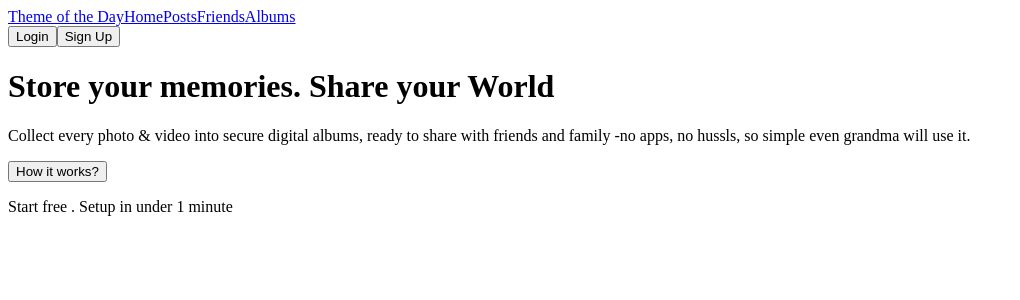
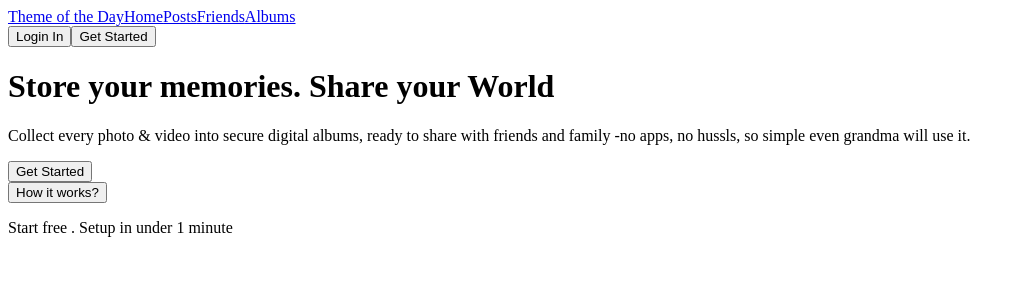
Before and after one commit to u23734176-del/IMY220-Photo-SharingWebsite-, a React (Vite) app in the folder SnapShare/Frontend/: page / in a window 1280 px wide. Shown: the top 300 px of the page, without its empty margins (0-1020 px from the left). Built offline with nearby package versions, Linux system fonts and the light colour scheme.

Commit message:
Finished setying Up Login Page

```diff
--- a/SnapShare/Frontend/src/App.jsx
+++ b/SnapShare/Frontend/src/App.jsx
@@ -7,26 +7,37 @@ import Albums from './Pages/AlbumsPage'
 import Friends from './Pages/FriendsPage'
 //compononets
 import Navigation from './components/navigation';
+import Login from './components/Login';
+import SignUp from './components/SignUp';
 
 //styling
 import './App.css'
 //imports for use
-    //Router
 import { BrowserRouter , Routes , Route} from "react-router-dom";
-
+import { useState } from 'react';
 
 function App() {
+
+    const [username , setUsername] = useState("");
+
   return (
+
     <BrowserRouter>
+
       <Navigation/>
+
         <Routes>
           <Route path="/" element={<LandingPage/>}/>
-          <Route path="/home" element={<HomePage/>}/>
+          <Route path="/home" element={<HomePage username ={username}/>}/>
           <Route path="/themeOfDay" element ={<ThemeOfDay/>}/>
           <Route path = "/posts" element = {<Posts/>}/>
           <Route path = "/friends" element = {<Friends/>}/>
           <Route path = "/albums" element = {<Albums/>}/>
+
+           <Route path="/login" element={<Login username ={username} setUsername = {setUsername}/>} />
+           <Route path="/signUp" element={<SignUp />} />
         </Routes>
+
     </BrowserRouter>
   )
 }
--- a/SnapShare/Frontend/src/Pages/LandingPage.jsx
+++ b/SnapShare/Frontend/src/Pages/LandingPage.jsx
@@ -1,7 +1,5 @@
 //componenents
-import Login from "../components/Login";
-import SignIn from "../components/SignIn";
-
+import { Link } from "react-router-dom";
 import { useState } from "react";
 
 // How it works componetnt/button
@@ -12,9 +10,7 @@ function HowitWorks(){
             <button onClick={()=> setShowImage(true)}>How it works?</button>
 
         { showImage && (
-            <img
-
-            />
+            <img/>
         )}
         </div>
     )
@@ -24,13 +20,28 @@ function LandingPage() {
     return (
         <div>
             {/* Login Butoons/Sign buttons */}
-            <Login/>
-            <SignIn/>
+          <Link to="/login">
+             <button>
+                Login In
+            </button>
+          </Link>
+
+          <Link to="/signUp">
+             <button>
+                Get Started
+            </button>
+          </Link>
+
             <h1>Store your memories. Share your World</h1>
             <p>Collect every photo & video into secure digital albums, ready to share with friends and family
                 -no apps, no hussls, so simple even grandma will use it.
             </p>
-        {/* How it works button*/}
+        {/* button*/}
+            <Link to="/signUp">
+             <button>
+                Get Started
+            </button>
+          </Link>
             <HowitWorks/>
 
             <p>Start free . Setup in under 1 minute</p>
--- a/SnapShare/Frontend/src/components/Login.jsx
+++ b/SnapShare/Frontend/src/components/Login.jsx
@@ -1,7 +1,69 @@
+// Login in page
+//Tadiwanashe Chigeza u23734276
 
-function Login(){
+import { useState } from "react";
+
+function Login({ username , setUsername}) {
+
+    const [ password , setPassword ] = useState(""); //password for the Login page
+    const [errorMessage, setErrorMessage] = useState(""); //error messae
+    const [showPassword, setShowPassword] = useState(false);
+
+    const handleSubmit = (event) => {
+        event.preventDefault();
+
+        if (!username.trim()) {//if username is empty
+            setErrorMessage("Please enter both a username");
+            return;
+        }if( !password.trim()){
+            setErrorMessage("Please enter the password");
+        }
+        console.log("Username:"+ username);
+        console.log("Passwrod:" + password);
+
+    }
     return(
-        <button>Login</button>
+            <div>
+                <h1>Login into </h1>
+                <img src="../assets/logo.png"></img>
+                <div id="Login-in containter">
+                        <form onSubmit={handleSubmit}>
+                                <div>
+                                    <label htmlFor ="username">Username:</label>
+                                    <br/>
+                                <input type="text"
+                                        id="username"
+                                        value ={username}
+                                        onChange={(event => setUsername(event.target.value))}
+                                        placeholder="Please enter the Username"
+                                        required = "required"/>
+                                </div>
+
+                                <div>
+                                    <label htmlFor ="password">Password:</label>
+                                    <br/>
+                                    <input type={showPassword ? "text" : "password"}
+                                            id="password"
+                                            value={password}
+                                            onChange={(event => setPassword(event.target.value))}
+                                            placeholder="Please eater your passwword"
+                                            required = "required"/>
+                                    <br/>
+                                        <button type="button" onClick={() => setShowPassword(!showPassword)}>Show Password</button>
+                                        {
+                                            showPassword ? "Hide password": "Show Password"
+                                        }
+                                </div>
+                                <div>
+                                    {errorMessage && <p>{errorMessage}</p>}
+                                </div>
+                                <button type="submit">Log In</button>
+                        </form>
+                </div>
+            </div>
     )
 }
 export default Login;
+
+
+// Helper functions/componets
--- a/SnapShare/Frontend/src/components/SignIn.jsx
+++ /dev/null
@@ -1,7 +0,0 @@
-function SignIn(){
-        return(
-            <button>Sign Up</button>
-        )
-}
-
-export default SignIn;
--- /dev/null
+++ b/SnapShare/Frontend/src/components/SignUp.jsx
@@ -0,0 +1,10 @@
+// Sign Up page
+// Tadiwanashe Chigeza
+import { useState } from "react";
+
+function SignUp(){
+
+
+}
+
+export default SignUp;
```
Also changed, not shown: SnapShare/Frontend/src/components/Feed.jsx (added), SnapShare/Frontend/src/components/Profile.jsx (added).
